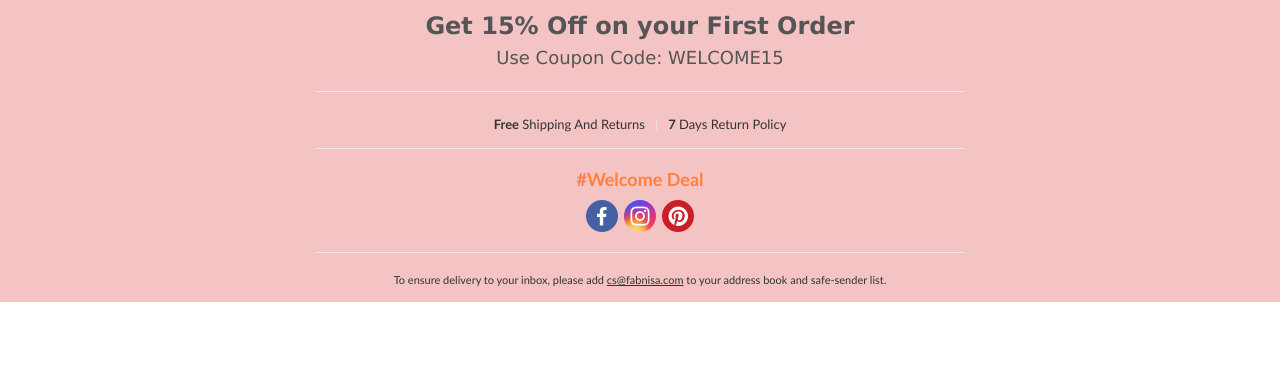
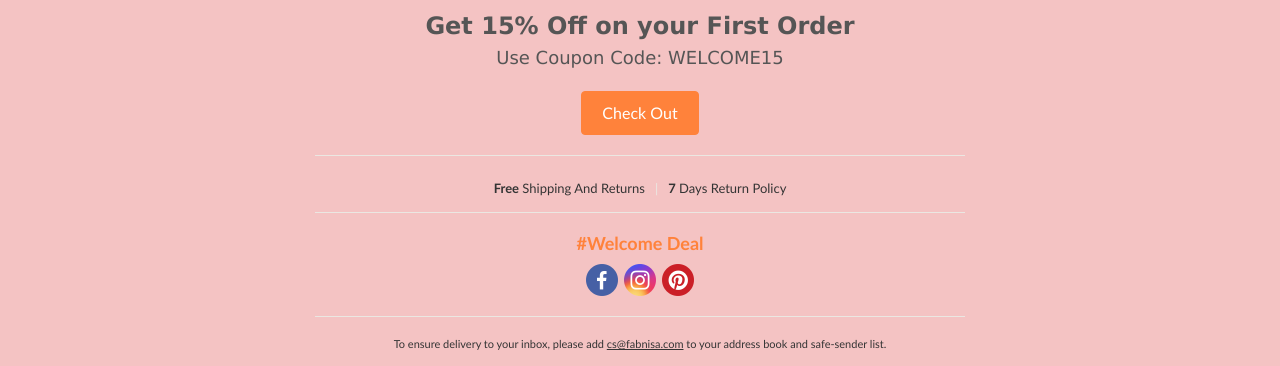
Before and after one commit to havan-17/mailer-2, a plain HTML site: page index.html in a window 1280 px wide. Shown: the part 553-919 px from the top of the page. Before the commit the page ends 855 px from the top, so only its background shows below. Drawn offline with Linux system fonts and the light colour scheme; a web font is replaced by a local one.

Commit message:
Add files via upload

```diff
--- a/index.html
+++ b/index.html
@@ -191,6 +191,10 @@
 </div>
 </div>
 <!--[if mso]></td></tr></table><![endif]-->
+<div align="center" class="button-container" style="padding-top:10px;padding-right:10px;padding-bottom:10px;padding-left:10px;">
+<!--[if mso]><table width="100%" cellpadding="0" cellspacing="0" border="0" style="border-spacing: 0; border-collapse: collapse; mso-table-lspace:0pt; mso-table-rspace:0pt;"><tr><td style="padding-top: 10px; padding-right: 10px; padding-bottom: 10px; padding-left: 10px" align="center"><v:roundrect xmlns:v="urn:schemas-microsoft-com:vml" xmlns:w="urn:schemas-microsoft-com:office:word" href="https://www.fabnisa.com/" style="height:31.5pt; width:114.75pt; v-text-anchor:middle;" arcsize="10%" stroke="false" fillcolor="#ff823b"><w:anchorlock/><v:textbox inset="0,0,0,0"><center style="color:#ffffff; font-family:Tahoma, sans-serif; font-size:16px"><![endif]--><a href="https://www.fabnisa.com/" style="-webkit-text-size-adjust: none; text-decoration: none; display: inline-block; color: #ffffff; background-color: #ff823b; border-radius: 4px; -webkit-border-radius: 4px; -moz-border-radius: 4px; width: auto; width: auto; border-top: 1px solid #ff823b; border-right: 1px solid #ff823b; border-bottom: 1px solid #ff823b; border-left: 1px solid #ff823b; padding-top: 5px; padding-bottom: 5px; font-family: Montserrat, Trebuchet MS, Lucida Grande, Lucida Sans Unicode, Lucida Sans, Tahoma, sans-serif; text-align: center; mso-border-alt: none; word-break: keep-all;" target="_blank"><span style="padding-left:20px;padding-right:20px;font-size:16px;display:inline-block;"><span style="font-size: 16px; line-height: 2; word-break: break-word; mso-line-height-alt: 32px;">Check Out</span></span></a>
+<!--[if mso]></center></v:textbox></v:roundrect></td></tr></table><![endif]-->
+</div>
 <table border="0" cellpadding="0" cellspacing="0" class="divider" role="presentation" style="table-layout: fixed; vertical-align: top; border-spacing: 0; border-collapse: collapse; mso-table-lspace: 0pt; mso-table-rspace: 0pt; min-width: 100%; -ms-text-size-adjust: 100%; -webkit-text-size-adjust: 100%;" valign="top" width="100%">
 <tbody>
 <tr style="vertical-align: top;" valign="top">
```
